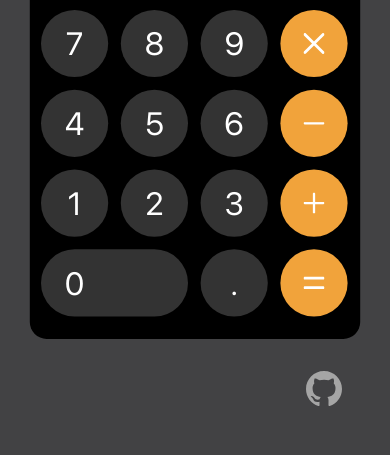
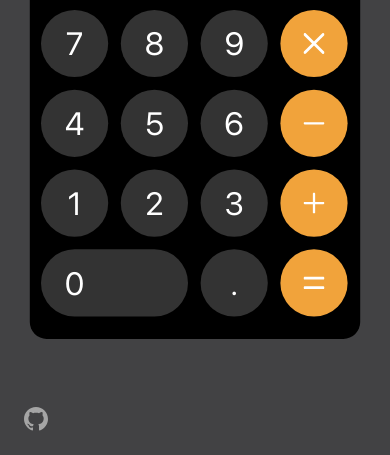
Before and after one commit to alexdgourlay/wasm-ios-calc, a website built with Vite: page wasm-ios-calc-app/index.html in a window 390 px wide. Shown: the part 389-844 px from the top of the page. Built offline with nearby package versions, Linux system fonts and the light colour scheme; what wasm-ios-calc would draw is missing.

Commit message:
Update GitHub icon for smaller screens

```diff
--- a/wasm-ios-calc-app/style.css
+++ b/wasm-ios-calc-app/style.css
@@ -148,14 +148,22 @@ body {
   background: #F4C995;
 }
 
-
 #github-icon {
   width: 36px;
   height: 36px;
   position: fixed;
   bottom: 48px;
-  right: 48px;
+  left: 48px;
   color: #A5A5A5;
+}
+
+@media only screen and (max-width: 600px) {
+  #github-icon {
+    width: 24px;
+    height: 24px;
+    bottom: 24px;
+    left: 24px;
+  }
 }
 
 #github-icon:hover {
```
